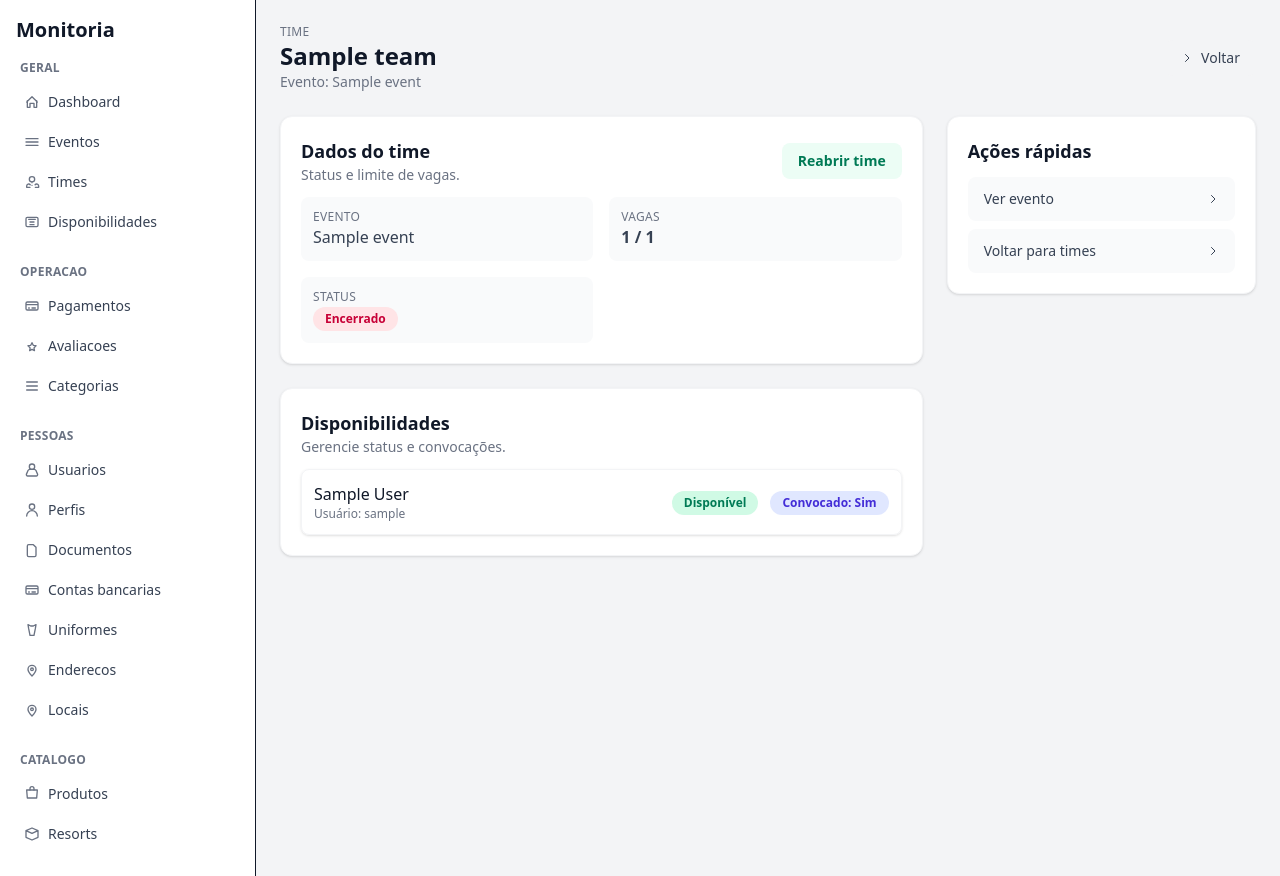
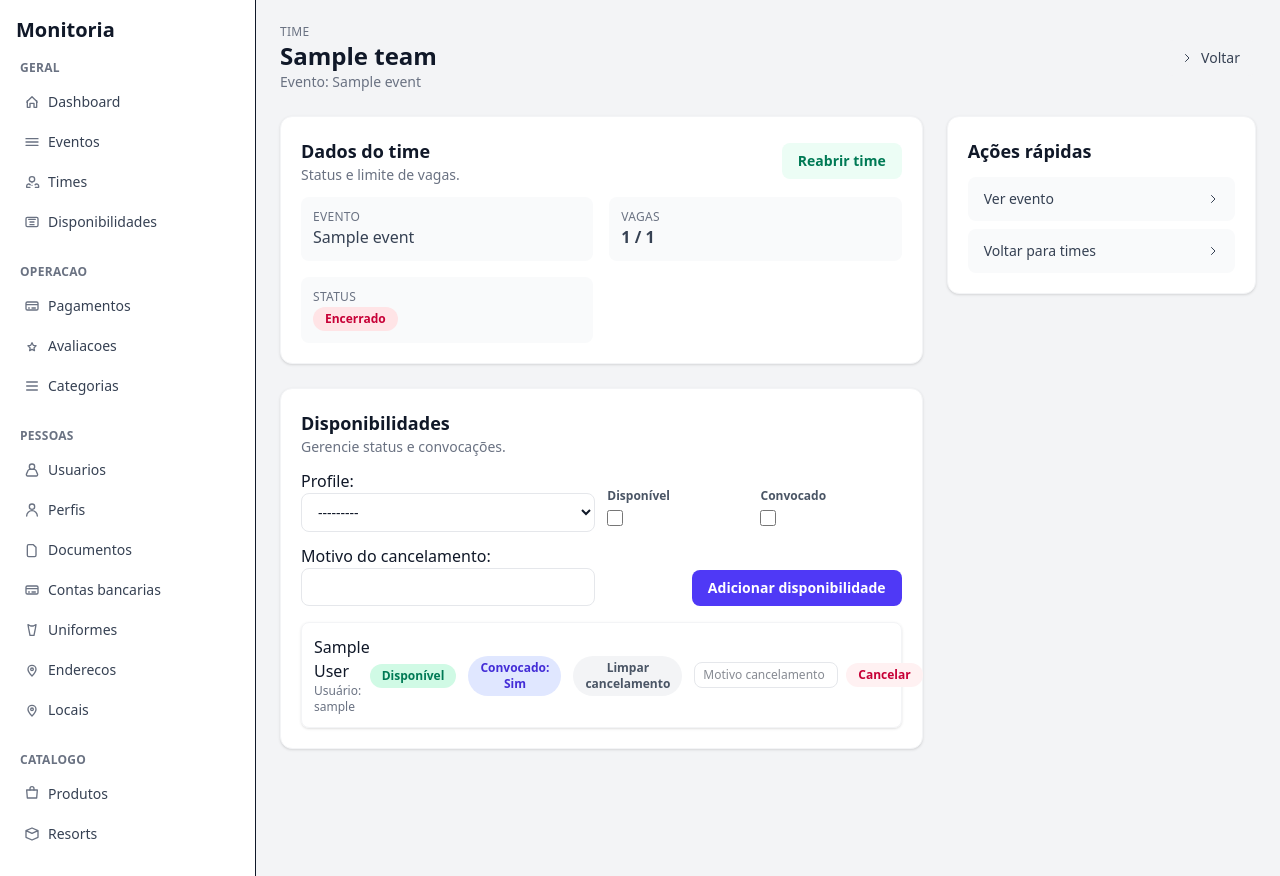
Before and after one commit to denny-erikson/appmonitoria, a Django app: page /events/teams/1/ in a window 1280 px wide. Run offline with Django 5.2, Linux system fonts and the light colour scheme; tables that the repository leaves empty hold one stand-in row (values such as "Sample post").

Commit message:
feat: add availability management forms, views, and templates for team and self availability tracking

```diff
--- a/events/forms.py
+++ b/events/forms.py
@@ -1,5 +1,5 @@
 from django import forms
-from .models import Event, Team, Availability
+from .models import Event, Team, Availability, Cancellation
 
 class EventForm(forms.ModelForm):
     class Meta:
@@ -15,3 +15,34 @@ class AvailabilityForm(forms.ModelForm):
     class Meta:
         model = Availability
         fields = ['profile', 'status', 'summoned']
+
+
+class AvailabilityCreateForm(forms.ModelForm):
+    cancel_reason = forms.CharField(
+        required=False,
+        label="Motivo do cancelamento",
+        widget=forms.TextInput(
+            attrs={"class": "w-full rounded-lg border border-gray-200 px-3 py-2 text-sm"}
+        ),
+    )
+
+    class Meta:
+        model = Availability
+        fields = ['profile', 'status', 'summoned']
+        widgets = {
+            'profile': forms.Select(attrs={"class": "w-full rounded-lg border border-gray-200 px-3 py-2 text-sm"}),
+            'status': forms.CheckboxInput(attrs={"class": "h-4 w-4 text-indigo-600"}),
+            'summoned': forms.CheckboxInput(attrs={"class": "h-4 w-4 text-indigo-600"}),
+        }
+
+    def save_with_team(self, team):
+        availability = self.save(commit=False)
+        availability.team = team
+        availability.save()
+        reason = self.cleaned_data.get("cancel_reason")
+        if reason:
+            cancellation = Cancellation.objects.create(reason=reason, availability=availability)
+            availability.cancellation = cancellation
+            availability.status = False
+            availability.save()
+        return availability
--- a/events/templates/events/team_detail.html
+++ b/events/templates/events/team_detail.html
@@ -65,6 +65,32 @@
                     <p class="text-sm text-gray-500">Gerencie status e convocações.</p>
                 </div>
             </div>
+            <div class="mb-4">
+                <form method="post" action="{% url 'events:team_availability_create' team.pk %}" class="grid grid-cols-1 md:grid-cols-4 gap-3 items-end">
+                    {% csrf_token %}
+                    <div class="md:col-span-2">
+                        {{ availability_form.profile.label_tag }}
+                        {{ availability_form.profile }}
+                    </div>
+                    <div>
+                        <label class="block text-xs font-semibold text-gray-600 mb-1">Disponível</label>
+                        {{ availability_form.status }}
+                    </div>
+                    <div>
+                        <label class="block text-xs font-semibold text-gray-600 mb-1">Convocado</label>
+                        {{ availability_form.summoned }}
+                    </div>
+                    <div class="md:col-span-2">
+                        {{ availability_form.cancel_reason.label_tag }}
+                        {{ availability_form.cancel_reason }}
+                    </div>
+                    <div class="md:col-span-2 flex justify-end">
+                        <button class="inline-flex items-center gap-2 px-4 py-2 rounded-lg bg-indigo-600 text-white text-sm font-semibold hover:bg-indigo-700">
+                            Adicionar disponibilidade
+                        </button>
+                    </div>
+                </form>
+            </div>
             {% if availabilities %}
                 <div class="space-y-3">
                     {% for availability in availabilities %}
@@ -72,6 +98,9 @@
                             <div>
                                 <p class="text-gray-900 font-medium">{{ availability.profile.name }}</p>
                                 <p class="text-xs text-gray-500">Usuário: {{ availability.profile.user.username }}</p>
+                                {% if availability.cancellation %}
+                                    <p class="text-xs text-rose-600 mt-1">Cancelamento: {{ availability.cancellation.reason }}</p>
+                                {% endif %}
                             </div>
                             <div class="flex items-center gap-3">
                                 <form method="post" action="{% url 'events:availability_status_update' availability.pk %}">
@@ -86,6 +115,20 @@
                                     <input type="hidden" name="summoned" value="{% if availability.summoned %}false{% else %}true{% endif %}">
                                     <button class="inline-flex items-center px-3 py-1 rounded-full text-xs font-semibold {% if availability.summoned %}bg-indigo-100 text-indigo-700{% else %}bg-gray-100 text-gray-600{% endif %} hover:shadow-sm">
                                         Convocado: {% if availability.summoned %}Sim{% else %}Não{% endif %}
+                                    </button>
+                                </form>
+                                <form method="post" action="{% url 'events:availability_status_update' availability.pk %}">
+                                    {% csrf_token %}
+                                    <input type="hidden" name="clear_cancel" value="true">
+                                    <button class="inline-flex items-center px-3 py-1 rounded-full text-xs font-semibold bg-gray-100 text-gray-600 hover:shadow-sm">
+                                        Limpar cancelamento
+                                    </button>
+                                </form>
+                                <form method="post" action="{% url 'events:availability_status_update' availability.pk %}" class="flex items-center gap-2">
+                                    {% csrf_token %}
+                                    <input type="text" name="cancel_reason" placeholder="Motivo cancelamento" class="w-36 rounded-lg border border-gray-200 px-2 py-1 text-xs">
+                                    <button class="inline-flex items-center px-3 py-1 rounded-full text-xs font-semibold bg-rose-50 text-rose-700 hover:shadow-sm">
+                                        Cancelar
                                     </button>
                                 </form>
                             </div>
--- a/events/urls.py
+++ b/events/urls.py
@@ -5,10 +5,12 @@ from .views import (
     EventDetailView,
     EventListView,
     EventWizard,
+    TeamAvailabilityCreateView,
     EventPaymentReportView,
     TeamDetailView,
     TeamListView,
     TeamStatusUpdateView,
+    SelfAvailabilityView,
 )
 
 app_name = "events"
@@ -19,6 +21,7 @@ urlpatterns = [
     path("<int:pk>/", EventDetailView.as_view(), name="event_detail"),
     path("teams/", TeamListView.as_view(), name="team_list"),
     path("teams/<int:pk>/", TeamDetailView.as_view(), name="team_detail"),
+    path("teams/<int:pk>/availability/new/", TeamAvailabilityCreateView.as_view(), name="team_availability_create"),
     path("teams/<int:pk>/status/", TeamStatusUpdateView.as_view(), name="team_status_update"),
     path(
         "availability/<int:pk>/update/",
@@ -26,5 +29,6 @@ urlpatterns = [
         name="availability_status_update",
     ),
     path("<int:pk>/payments/report/", EventPaymentReportView.as_view(), name="event_payment_report"),
+    path("<int:event_pk>/availability/self/", SelfAvailabilityView.as_view(), name="self_availability"),
     path('event_wizard/', EventWizard.as_view(), name='event_wizard'),
 ]
--- a/events/views.py
+++ b/events/views.py
@@ -10,6 +10,7 @@ from decimal import Decimal, InvalidOperation
 from django.db.models import Sum
 
 from monitoria.models import Payment
+from users.models import Profile
 from weasyprint import HTML
 
 from events.models import Availability, Cancellation, Event, Product, Resort, Team
@@ -147,6 +148,8 @@ class TeamDetailView(DetailView):
         context["availabilities"] = self.object.availabilities.select_related(
             "profile", "profile__user"
         )
+        from .forms import AvailabilityCreateForm
+        context["availability_form"] = AvailabilityCreateForm()
         return context
 
 
@@ -169,8 +172,54 @@ class AvailabilityStatusUpdateView(View):
             availability.status = request.POST.get("status") == "true"
         if "summoned" in request.POST:
             availability.summoned = request.POST.get("summoned") == "true"
+        reason = request.POST.get("cancel_reason")
+        clear_cancel = request.POST.get("clear_cancel")
+        if clear_cancel:
+            availability.cancellation = None
+        if reason:
+            cancellation = Cancellation.objects.create(reason=reason, availability=availability)
+            availability.cancellation = cancellation
+            availability.status = False
         availability.save()
         return redirect("events:team_detail", pk=availability.team_id)
+
+
+class TeamAvailabilityCreateView(View):
+    def post(self, request, pk):
+        team = get_object_or_404(Team, pk=pk)
+        from .forms import AvailabilityCreateForm
+
+        form = AvailabilityCreateForm(request.POST)
+        if form.is_valid():
+            form.save_with_team(team)
+        return redirect("events:team_detail", pk=pk)
+
+
+class SelfAvailabilityView(View):
+    """Monitor marca disponibilidade para o evento/time vinculado ao evento."""
+
+    def post(self, request, event_pk):
+        if not request.user.is_authenticated:
+            return redirect("events:event_detail", pk=event_pk)
+
+        try:
+            profile = Profile.objects.get(user=request.user)
+        except Profile.DoesNotExist:
+            return redirect("events:event_detail", pk=event_pk)
+
+        event = get_object_or_404(Event, pk=event_pk)
+        team = getattr(event, "team", None)
+        if not team or team.status:
+            return redirect("events:event_detail", pk=event_pk)
+
+        availability, created = Availability.objects.get_or_create(
+            team=team, profile=profile, defaults={"status": True}
+        )
+        if not created:
+            availability.status = True
+            availability.save()
+
+        return redirect("events:event_detail", pk=event_pk)
 
 
 class EventPaymentReportView(View):
--- a/theme/static/css/dist/styles.css
+++ b/theme/static/css/dist/styles.css
@@ -17,6 +17,7 @@
     --color-green-700: oklch(52.7% 0.154 150.069);
     --color-emerald-50: oklch(97.9% 0.021 166.113);
     --color-emerald-100: oklch(95% 0.052 163.051);
+    --color-emerald-600: oklch(59.6% 0.145 163.225);
     --color-emerald-700: oklch(50.8% 0.118 165.612);
     --color-blue-600: oklch(54.6% 0.245 262.881);
     --color-blue-700: oklch(48.8% 0.243 264.376);
@@ -30,6 +31,7 @@
     --color-purple-600: oklch(55.8% 0.288 302.321);
     --color-rose-50: oklch(96.9% 0.015 12.422);
     --color-rose-100: oklch(94.1% 0.03 12.58);
+    --color-rose-600: oklch(58.6% 0.253 17.585);
     --color-rose-700: oklch(51.4% 0.222 16.935);
     --color-gray-50: oklch(98.5% 0.002 247.839);
     --color-gray-100: oklch(96.7% 0.003 264.542);
@@ -324,6 +326,9 @@
   .w-4 {
     width: calc(var(--spacing) * 4);
   }
+  .w-36 {
+    width: calc(var(--spacing) * 36);
+  }
   .w-64 {
     width: calc(var(--spacing) * 64);
   }
@@ -510,6 +515,9 @@
   }
   .bg-emerald-100 {
     background-color: var(--color-emerald-100);
+  }
+  .bg-emerald-600 {
+    background-color: var(--color-emerald-600);
   }
   .bg-gray-50 {
     background-color: var(--color-gray-50);
@@ -741,6 +749,9 @@
   .text-red-600 {
     color: var(--color-red-600);
   }
+  .text-rose-600 {
+    color: var(--color-rose-600);
+  }
   .text-rose-700 {
     color: var(--color-rose-700);
   }
@@ -851,6 +862,13 @@
     &:hover {
       @media (hover: hover) {
         background-color: var(--color-emerald-100);
+      }
+    }
+  }
+  .hover\:bg-emerald-700 {
+    &:hover {
+      @media (hover: hover) {
+        background-color: var(--color-emerald-700);
       }
     }
   }
--- a/theme/templates/components/sidebar.html
+++ b/theme/templates/components/sidebar.html
@@ -26,7 +26,7 @@
                     </a>
                 </li>
                 <li>
-                    <a href="/admin/events/availability/" class="flex items-center px-3 py-2 rounded-lg hover:bg-gray-100">
+                    <a href="{% url 'events:team_list' %}" class="flex items-center px-3 py-2 rounded-lg hover:bg-gray-100">
                         <svg class="w-4 h-4 text-gray-500" fill="none" stroke="currentColor" stroke-width="2" viewBox="0 0 24 24"><path stroke-linecap="round" stroke-linejoin="round" d="M9 12h6m-6 4h6M7 8h10M5 5h14a2 2 0 012 2v10a2 2 0 01-2 2H5a2 2 0 01-2-2V7a2 2 0 012-2z"/></svg>
                         <span class="ml-2">Disponibilidades</span>
                     </a>
```
Also changed, not shown: events/templates/events/event_detail.html (+8 -0 lines).
